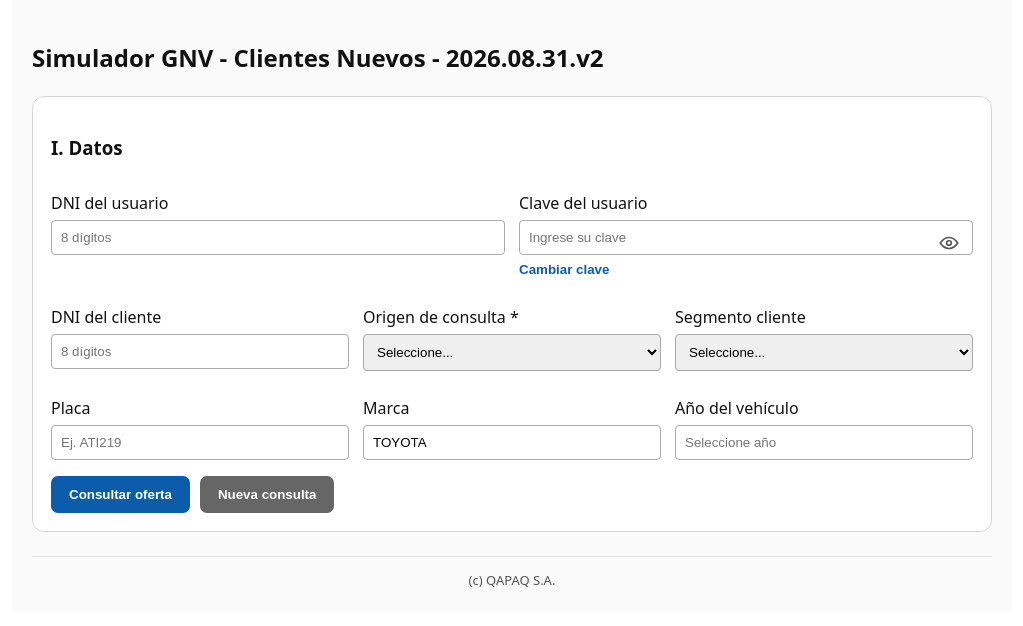
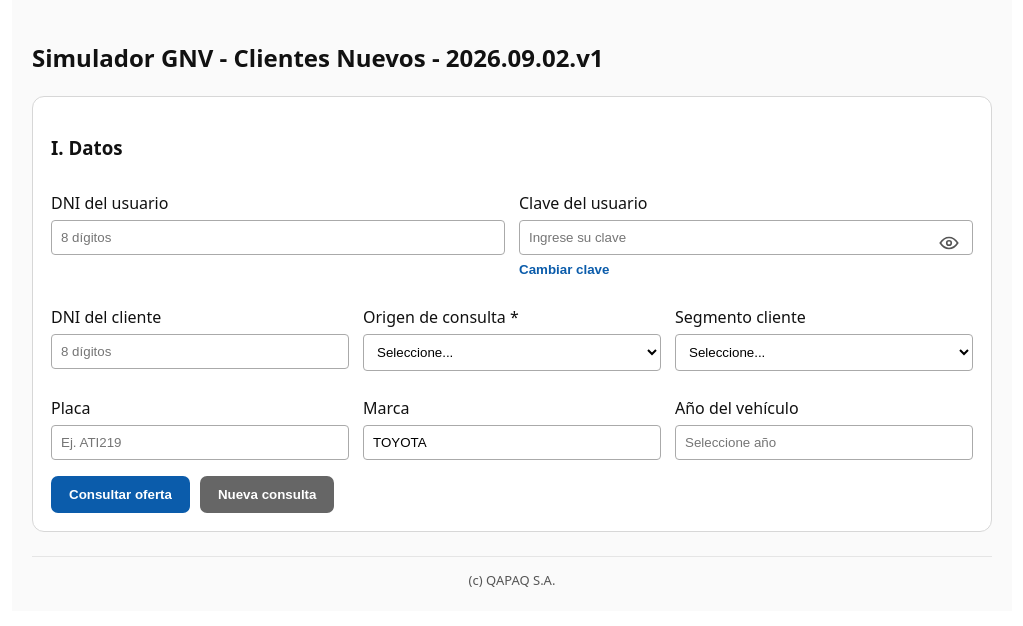
Before and after one commit to JomarkNoriega/SimuladorGNV2025, a React (Vite) app: page / in a window 1280 px wide. Shown: the top 626 px of the page, without its empty margins (128-1151 px from the left). Built offline with nearby package versions, Linux system fonts and the light colour scheme.

Commit message:
Add files via upload

```diff
--- a/src/App.jsx
+++ b/src/App.jsx
@@ -353,7 +353,7 @@ const OFFER_RULES = [
   { segmentos: ["NA"], edadMin: 21, edadMax: 25, grupos: ["Grupo 1", "Grupo 2", "TODOS"], montoMin: 500, montoMax: 500, plazoMin: 6, plazoMax: 6, factorOferta: 0.50, factorMaximo: 0.50 },
 ];
 
-const APP_VERSION = "2026.08.31.v2";
+const APP_VERSION = "2026.09.02.v1";
 
 const DNI_WEIGHTS = [3, 2, 7, 6, 5, 4, 3, 2];
 const DNI_NUMBER_MAP = "67890123456";
@@ -531,7 +531,7 @@ export default function App() {
     if (!claveUsuario) {
       return "Ingrese la clave del usuario.";
     }
-    if (!["Campo/Agencia", "Base", "Referido"].includes(origenConsulta)) {
+    if (!["Campo", "Agencia", "Base", "Referido"].includes(origenConsulta)) {
       return "Seleccione el origen de consulta.";
     }
     if (!/^\d{8}$/.test(dniCliente)) {
@@ -974,7 +974,12 @@ export default function App() {
                 inputMode="numeric"
                 maxLength={8}
                 onChange={(e) => setDniCliente(onlyDigits(e.target.value))}
-                style={inputStyle}
+                disabled={Boolean(ofertaConsultada)}
+                style={{
+                  ...inputStyle,
+                  background: ofertaConsultada ? "#f2f2f2" : "#fff",
+                  cursor: ofertaConsultada ? "not-allowed" : "text",
+                }}
                 placeholder="8 dígitos"
               />
             </label>
@@ -988,11 +993,17 @@ export default function App() {
                   setOfertaConsultada(null);
                   setResultado(null);
                 }}
-                style={inputStyle}
+                disabled={Boolean(ofertaConsultada)}
+                style={{
+                  ...inputStyle,
+                  background: ofertaConsultada ? "#f2f2f2" : "#fff",
+                  cursor: ofertaConsultada ? "not-allowed" : "pointer",
+                }}
                 required
               >
                 <option value="">Seleccione...</option>
-                <option value="Campo/Agencia">Campo/Agencia</option>
+                <option value="Campo">Campo</option>
+                <option value="Agencia">Agencia</option>
                 <option value="Base">Base</option>
                 <option value="Referido">Referido</option>
               </select>
@@ -1003,7 +1014,12 @@ export default function App() {
               <select
                 value={segmento}
                 onChange={(e) => setSegmento(e.target.value)}
-                style={inputStyle}
+                disabled={Boolean(ofertaConsultada)}
+                style={{
+                  ...inputStyle,
+                  background: ofertaConsultada ? "#f2f2f2" : "#fff",
+                  cursor: ofertaConsultada ? "not-allowed" : "pointer",
+                }}
               >
                 <option value="">Seleccione...</option>
                 {["VIP", "PREFERENTE", "NORMAL", "INCLUSION", "EVALUACION", "NA"].map(
@@ -1030,7 +1046,12 @@ export default function App() {
                 value={placa}
                 maxLength={6}
                 onChange={(e) => setPlaca(normalizePlate(e.target.value))}
-                style={inputStyle}
+                disabled={Boolean(ofertaConsultada)}
+                style={{
+                  ...inputStyle,
+                  background: ofertaConsultada ? "#f2f2f2" : "#fff",
+                  cursor: ofertaConsultada ? "not-allowed" : "text",
+                }}
                 placeholder="Ej. ATI219"
               />
             </label>
@@ -1043,7 +1064,12 @@ export default function App() {
                 value={marcaVehiculo}
                 onChange={(e) => setMarcaVehiculo(e.target.value.toUpperCase())}
                 onBlur={() => setMarcaVehiculo(marcaVehiculo.trim().toUpperCase())}
-                style={inputStyle}
+                disabled={Boolean(ofertaConsultada)}
+                style={{
+                  ...inputStyle,
+                  background: ofertaConsultada ? "#f2f2f2" : "#fff",
+                  cursor: ofertaConsultada ? "not-allowed" : "text",
+                }}
                 placeholder="Buscar marca..."
               />
               <datalist id="vehicle-brand-catalog">
@@ -1061,7 +1087,12 @@ export default function App() {
                 max={maxVehicleYear}
                 value={anioModelo}
                 onChange={(e) => setAnioModelo(e.target.value === "" ? "" : Number(e.target.value))}
-                style={inputStyle}
+                disabled={Boolean(ofertaConsultada)}
+                style={{
+                  ...inputStyle,
+                  background: ofertaConsultada ? "#f2f2f2" : "#fff",
+                  cursor: ofertaConsultada ? "not-allowed" : "text",
+                }}
                 placeholder="Seleccione año"
               />
             </label>
```
